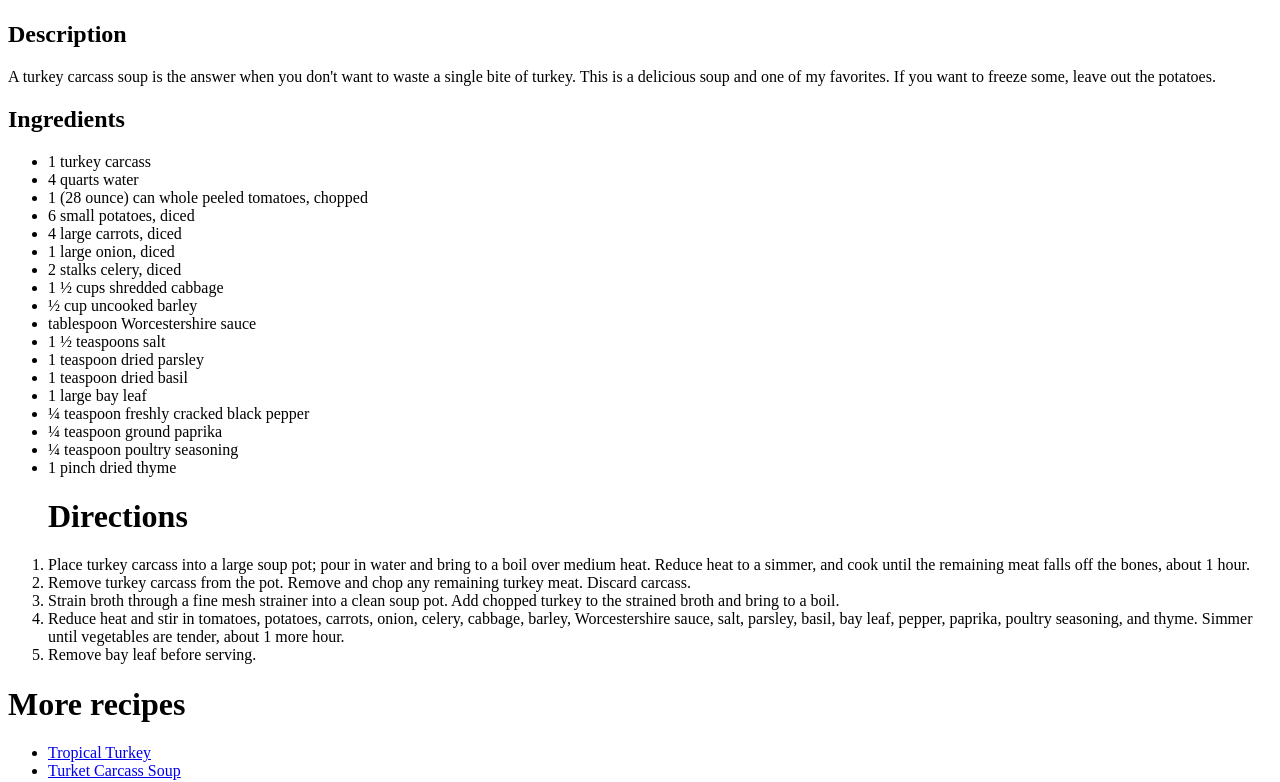
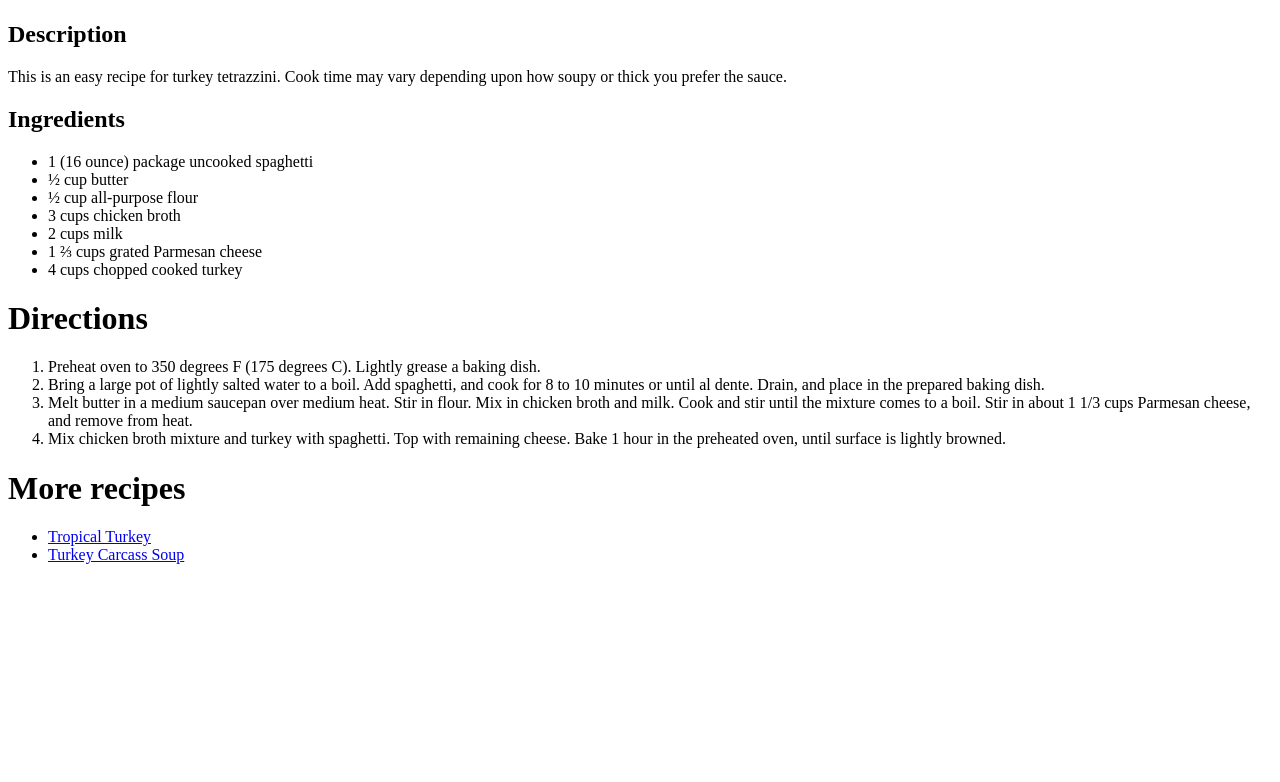
Before and after one commit to HinduinB/odin-recipes, a plain HTML site: page recipes/turkey-tetrazzini.html in a window 1280 px wide. Shown: the part 383-1165 px from the top of the page. After the commit the page ends 963 px from the top, so only its background shows below. Drawn offline with Linux system fonts and the light colour scheme.

Commit message:
Added two more recipes and linked to main page

```diff
--- a/recipes/turkey-tetrazzini.html
+++ b/recipes/turkey-tetrazzini.html
@@ -13,44 +13,30 @@
     <img
         src="https://imagesvc.meredithcorp.io/v3/mm/image?url=https%3A%2F%2Fimages.media-allrecipes.com%2Fuserphotos%2F9425610.jpg&q=60&c=sc&orient=true&poi=auto&h=512">
     <h2>Description</h2>
-    <p>A turkey carcass soup is the answer when you don't want to waste a single bite of turkey. This is a delicious
-        soup and one of my favorites. If you want to freeze some, leave out the potatoes.</p>
+    <p>This is an easy recipe for turkey tetrazzini. Cook time may vary depending upon how soupy or thick you prefer the
+        sauce.</p>
 
     <h2>Ingredients</h2>
     <ul>
-        <li>1 turkey carcass</li>
-        <li>4 quarts water</li>
-        <li>1 (28 ounce) can whole peeled tomatoes, chopped</li>
-        <li>6 small potatoes, diced</li>
-        <li>4 large carrots, diced</li>
-        <li>1 large onion, diced</li>
-        <li>2 stalks celery, diced</li>
-        <li>1 ½ cups shredded cabbage</li>
-        <li>½ cup uncooked barley</li>
-        <li>tablespoon Worcestershire sauce</li>
-        <li>1 ½ teaspoons salt</li>
-        <li>1 teaspoon dried parsley</li>
-        <li>1 teaspoon dried basil</li>
-        <li>1 large bay leaf</li>
-        <li>¼ teaspoon freshly cracked black pepper</li>
-        <li>¼ teaspoon ground paprika</li>
-        <li>¼ teaspoon poultry seasoning</li>
-        <li>1 pinch dried thyme</li>
+        <li>1 (16 ounce) package uncooked spaghetti</li>
+        <li>½ cup butter </li>
+        <li>½ cup all-purpose flour</li>
+        <li>3 cups chicken broth</li>
+        <li>2 cups milk</li>
+        <li>1 ⅔ cups grated Parmesan cheese</li>
+        <li>4 cups chopped cooked turkey</li>
 
     </ul>
+    <h1><strong>Directions</strong></h1>
+    <ol>
 
-    <ol>
-        <h1><strong>Directions</strong></h1>
-        <li>Place turkey carcass into a large soup pot; pour in water and bring to a boil over medium heat. Reduce heat
-            to a simmer, and cook until the remaining meat falls off the bones, about 1 hour.</li>
-        <li>Remove turkey carcass from the pot. Remove and chop any remaining turkey meat. Discard carcass.</li>
-        <li>Strain broth through a fine mesh strainer into a clean soup pot. Add chopped turkey to the strained broth
-            and bring to a boil.</li>
-        <li>Reduce heat and stir in tomatoes, potatoes, carrots, onion, celery, cabbage, barley, Worcestershire sauce,
-            salt, parsley, basil, bay leaf, pepper, paprika, poultry seasoning, and thyme. Simmer until vegetables are
-            tender, about 1 more hour.</li>
-        <li>Remove bay leaf before serving.</li>
-
+        <li>Preheat oven to 350 degrees F (175 degrees C). Lightly grease a baking dish.</li>
+        <li>Bring a large pot of lightly salted water to a boil. Add spaghetti, and cook for 8 to 10 minutes or until al
+            dente. Drain, and place in the prepared baking dish.</li>
+        <li>Melt butter in a medium saucepan over medium heat. Stir in flour. Mix in chicken broth and milk. Cook and
+            stir until the mixture comes to a boil. Stir in about 1 1/3 cups Parmesan cheese, and remove from heat.</li>
+        <li>Mix chicken broth mixture and turkey with spaghetti. Top with remaining cheese. Bake 1 hour in the preheated
+            oven, until surface is lightly browned.</li>
 
 
     </ol>
@@ -58,7 +44,7 @@
     <h1>More recipes</h1>
     <ul>
         <li><a href="./tropical_turkey.html">Tropical Turkey</a></li>
-        <li><a href="https://www.allrecipes.com/recipe/218804/turkey-carcass-soup/">Turket Carcass Soup</a> </li>
+        <li><a href="./turkey_carcass.html">Turkey Carcass Soup</a> </li>
     </ul>
 
 
```
Also changed, not shown: index.html (+6 -1 lines), recipes/tropical_turkey.html (+4 -2 lines), recipes/turkey_carcass.html (added, +71 -0 lines).
